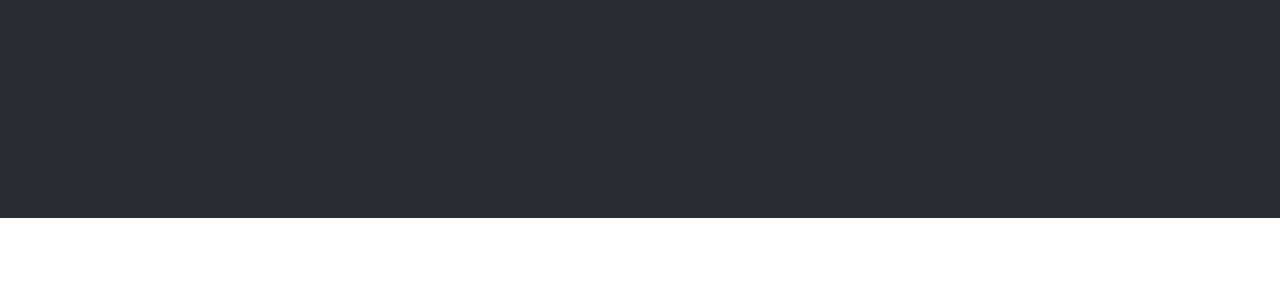
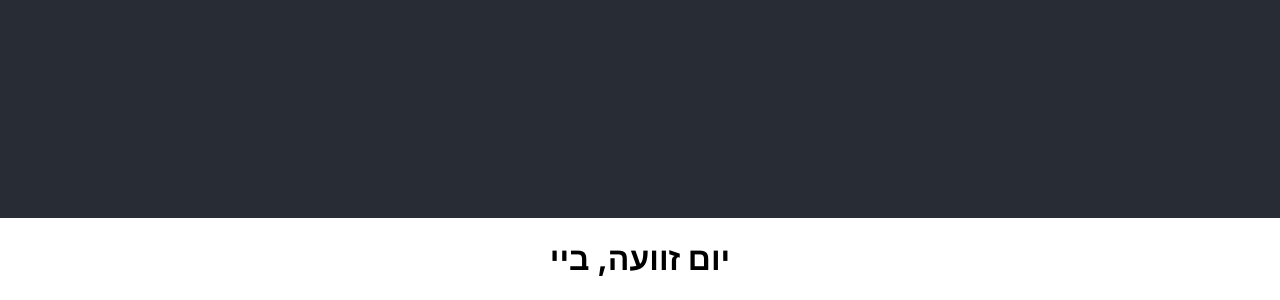
Before and after one commit to Zipory/json_placehoder, a React (Create React App) app: page / in a window 1280 px wide. Shown: the part 582-882 px from the top of the page. Before the commit the page ends 800 px from the top, so only its background shows below. Built offline with nearby package versions, Linux system fonts and the light colour scheme.

Commit message:
yom zeva'a

```diff
--- a/src/App.js
+++ b/src/App.js
@@ -1,11 +1,10 @@
-import './App.css';
-
+import "./App.css";
+import Yom_zvaa from "./Components/Yom_zvaa";
 function App() {
   return (
     <div className="App">
-      <header className="App-header">
-
-      </header>
+      <header className="App-header"></header>
+      <Yom_zvaa />
     </div>
   );
 }
--- /dev/null
+++ b/src/Components/Yom_zvaa.jsx
@@ -0,0 +1,7 @@
+import React from "react";
+
+const Yom_zvaa = () => {
+  return <h1>יום זוועה, ביי</h1>;
+};
+
+export default Yom_zvaa;
```
